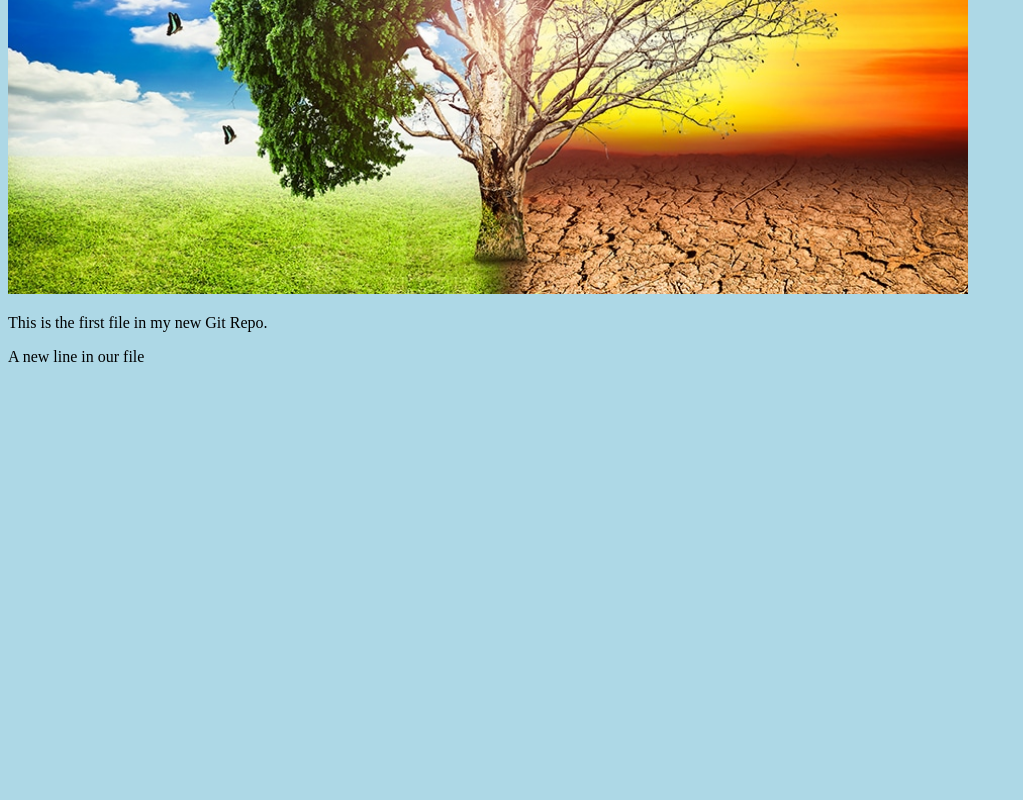
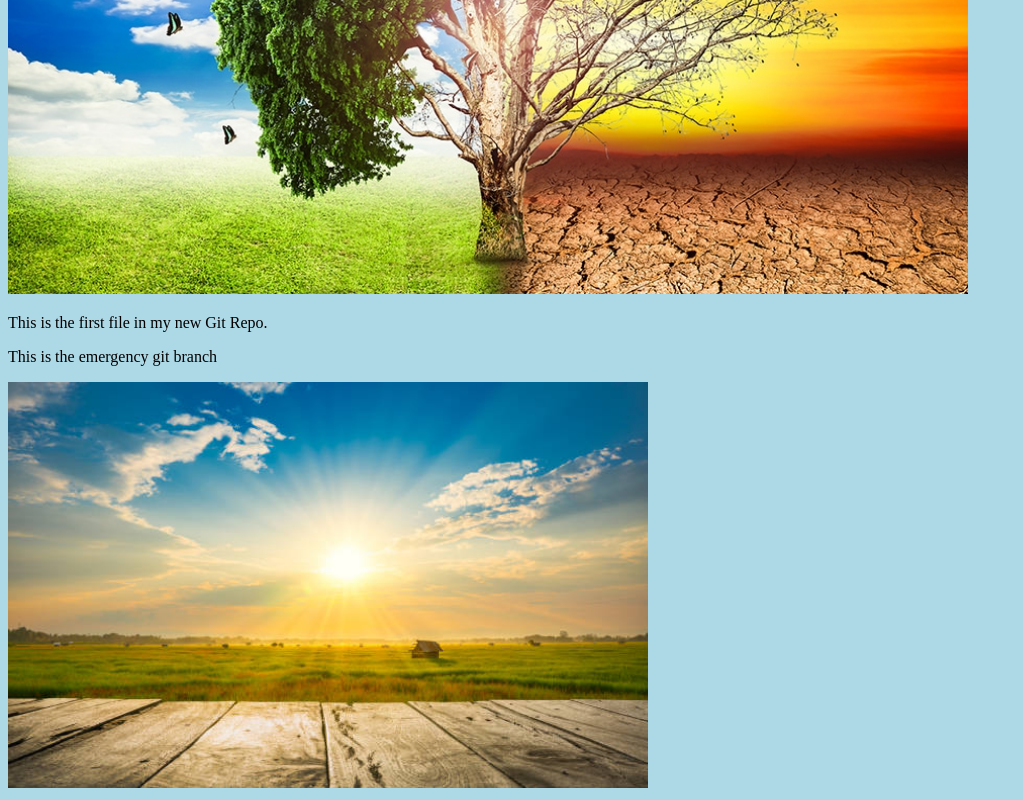
Before and after one commit to nathanielcobbinah/hello-world, a plain HTML site: page index.html in a window 1280 px wide. Shown: the part 351-1151 px from the top of the page, without its empty margins (0-1023 px from the left). Before the commit the page ends 800 px from the top, so only its background shows below. Drawn offline with Linux system fonts and the light colour scheme.

Commit message:
Added an image

```diff
--- a/index.html
+++ b/index.html
@@ -14,8 +14,9 @@
 
     <p>This is the first file in my new Git Repo.</p>
 
-    <p>A new line in our file</p>
+    <p>This is the emergency git branch</p>
 
+    <img src="sunny.jpg" style="width: 100%; max-width: 640px" alt="">
 
 </body>
 </html>
```
